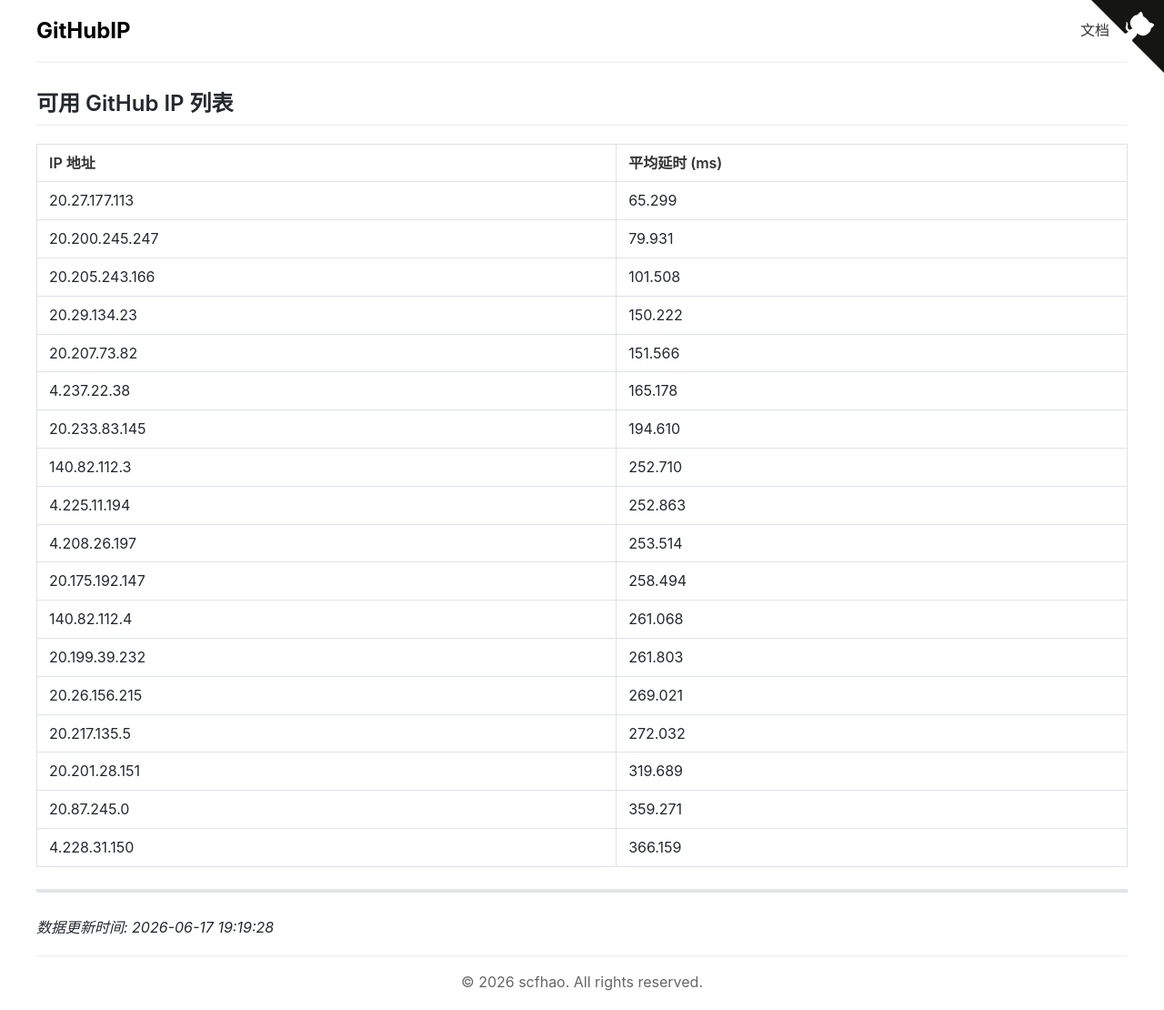
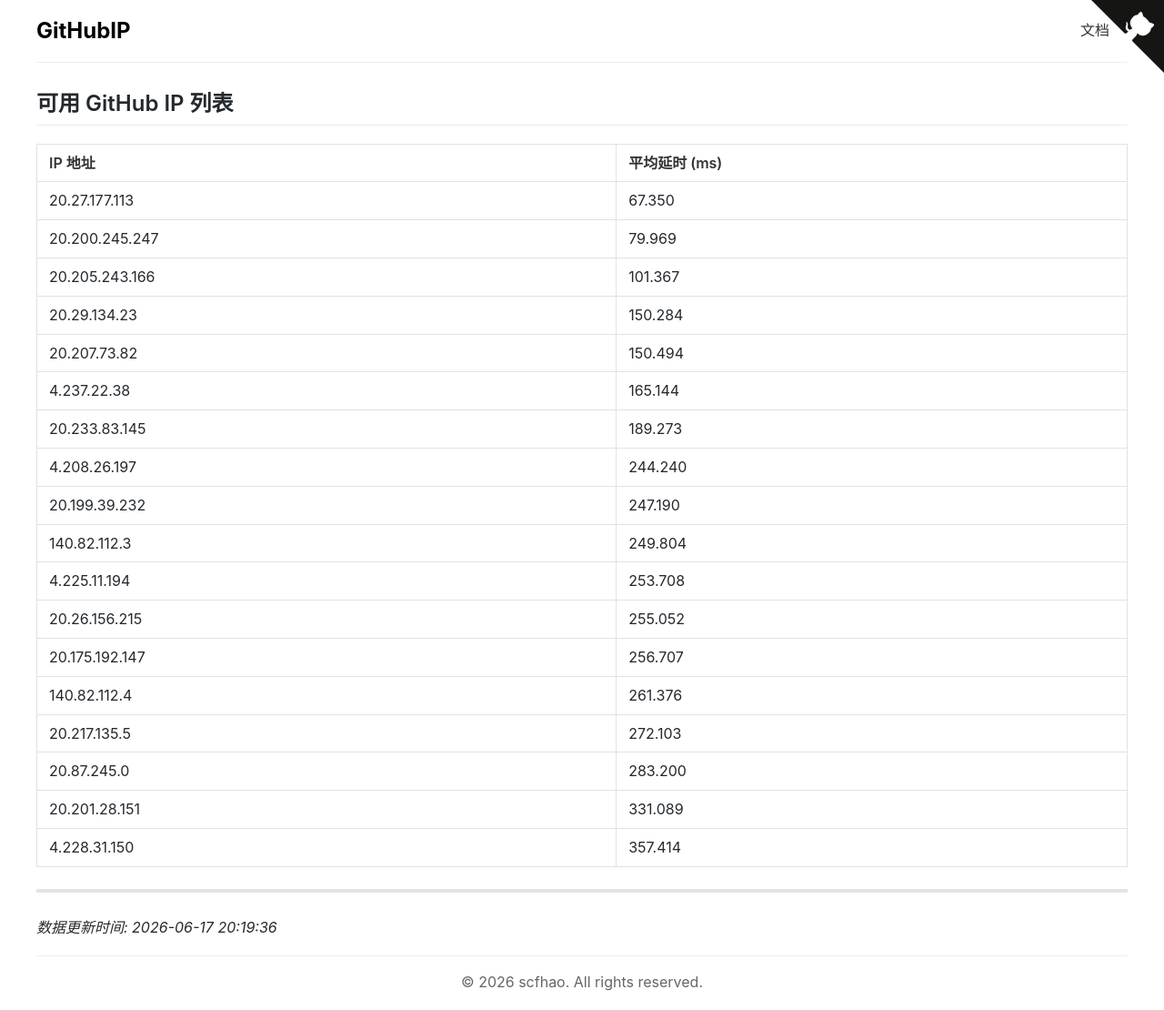
Before and after one commit to scfhao/GitHubIP, a Jekyll site: the page built from index.md, in a window 1280 px wide. Shown: the whole page at 91% size. Built offline with Jekyll 4.4.1, drawn with Linux system fonts in a browser that asks for light colours.

Commit message:
自动脚本执行 - 2026-06-17 20:19:36

```diff
--- a/index.md
+++ b/index.md
@@ -1,32 +1,32 @@
 ---
 layout: home
 title: GitHub IP 列表
-date: 2026-06-17 19:19:28
+date: 2026-06-17 20:19:36
 ---
 
 ## 可用 GitHub IP 列表
 
 | IP 地址 | 平均延时 (ms) |
 |---------|--------------|
-| 20.27.177.113 | 65.299 |
-| 20.200.245.247 | 79.931 |
-| 20.205.243.166 | 101.508 |
-| 20.29.134.23 | 150.222 |
-| 20.207.73.82 | 151.566 |
-| 4.237.22.38 | 165.178 |
-| 20.233.83.145 | 194.610 |
-| 140.82.112.3 | 252.710 |
-| 4.225.11.194 | 252.863 |
-| 4.208.26.197 | 253.514 |
-| 20.175.192.147 | 258.494 |
-| 140.82.112.4 | 261.068 |
-| 20.199.39.232 | 261.803 |
-| 20.26.156.215 | 269.021 |
-| 20.217.135.5 | 272.032 |
-| 20.201.28.151 | 319.689 |
-| 20.87.245.0 | 359.271 |
-| 4.228.31.150 | 366.159 |
+| 20.27.177.113 | 67.350 |
+| 20.200.245.247 | 79.969 |
+| 20.205.243.166 | 101.367 |
+| 20.29.134.23 | 150.284 |
+| 20.207.73.82 | 150.494 |
+| 4.237.22.38 | 165.144 |
+| 20.233.83.145 | 189.273 |
+| 4.208.26.197 | 244.240 |
+| 20.199.39.232 | 247.190 |
+| 140.82.112.3 | 249.804 |
+| 4.225.11.194 | 253.708 |
+| 20.26.156.215 | 255.052 |
+| 20.175.192.147 | 256.707 |
+| 140.82.112.4 | 261.376 |
+| 20.217.135.5 | 272.103 |
+| 20.87.245.0 | 283.200 |
+| 20.201.28.151 | 331.089 |
+| 4.228.31.150 | 357.414 |
 
 ---
 
-*数据更新时间: 2026-06-17 19:19:28*
+*数据更新时间: 2026-06-17 20:19:36*
```
